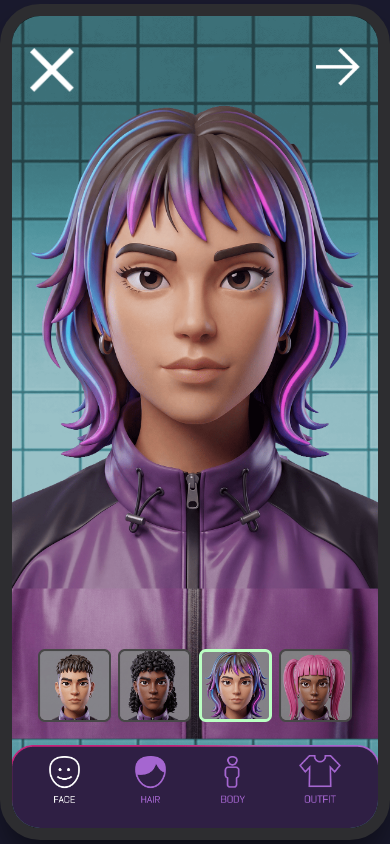
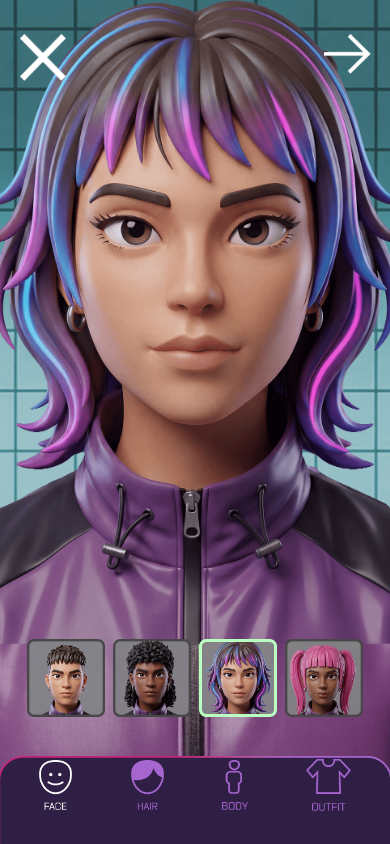
Before and after one commit to Jihan0712/GOMOAR, a plain HTML site: page index.html in a window 390 px wide. Both pictures are taken after a click on the button 194 px from the left and 749 px from the top of the page. Drawn offline with Linux system fonts and the light colour scheme.

Commit message:
ios  problem

```diff
--- a/styles.css
+++ b/styles.css
@@ -12,7 +12,7 @@ html {
   overflow: hidden;
 }
 
-/* Smartphone Frame */
+/* Smartphone Desktop Mockup Frame */
 .phone-container {
   position: relative;
   width: 375px;
@@ -24,31 +24,7 @@ html {
   overflow: hidden;
 }
 
-.hotspot {
-  position: absolute;
-  background: transparent !important;
-  border: none !important;
-  cursor: pointer;
-  z-index: 99;
-  /* Removes the blue flash on mobile Safari / Chrome */
-  -webkit-tap-highlight-color: rgba(0,0,0,0) !important;
-  -webkit-tap-highlight-color: transparent !important;
-  /* Removes the gray outline on desktop clicks */
-  outline: none !important;
-  box-shadow: none !important;
-  /* Prevents the user from accidentally highlighting/selecting the zone */
-  -webkit-touch-callout: none !important;
-  user-select: none !important;
-}
-
-/* Ensures it doesn't show anything when actively pressed or focused */
-.hotspot:focus, .hotspot:active, .hotspot:hover {
-  outline: none !important;
-  background: transparent !important;
-  box-shadow: none !important;
-}
-
-/* Individual Slides */
+/* Individual Slides Anchor Layout */
 .slide {
   position: absolute;
   top: 0;
@@ -62,7 +38,7 @@ html {
   display: block;
 }
 
-/* Background Screen Assets */
+/* Background Mockup Screen Layers */
 .slide .bg-image {
   width: 100%;
   height: 100%;
@@ -70,15 +46,16 @@ html {
   pointer-events: none;
 }
 
+/* Base Title Cover Alignment */
 .title {
   position: absolute;
   top: 42%;
   left: 50%;
   transform: translate(-50%, -50%);
-  width: 90%; /* Fixed: Removed invalid 'size: 500%;' */
+  width: 90%;
 }
 
-/* THE IMAGE BUTTON STYLING                   */
+/* Core Interface Control Buttons */
 .image-button {
   position: absolute;
   bottom: 7%;
@@ -97,18 +74,6 @@ html {
   display: block;
 }
 
-/* Transparent Close Hotspot for Screen 2 */
-.close-hotspot {
-  position: absolute;
-  top: 4%;
-  left: 5%;
-  width: 12%;
-  height: 6%;
-  background: rgba(0, 0, 0, 0);
-  border: none;
-  cursor: pointer;
-}
-
 .menubar {
   position: absolute;
   bottom: 0;
@@ -118,6 +83,7 @@ html {
   z-index: 5;
 }
 
+/* Bottom Tab Navigation Row */
 .menu-tabs {
   position: absolute;
   bottom: 0;
@@ -132,15 +98,23 @@ html {
   z-index: 10;
 }
 
+/* Global Native Element Style Cleanups */
+button.face,
+button.hair,
+button.body,
+button.outfit,
+button.submit,
+button.close,
+button.image-button,
 .menu-tabs button {
   background: transparent !important;
   border: none !important;
   padding: 0 !important;
   margin: 0 !important;
-  width: 18%;
+  outline: none !important;
+  box-shadow: none !important;
   cursor: pointer;
-  outline: none;
-  -webkit-tap-highlight-color: transparent;
+  -webkit-tap-highlight-color: transparent !important; /* Disables mobile touch box feedback */
 }
 
 .menu-tabs button img {
@@ -149,39 +123,18 @@ html {
   display: block;
 }
 
-.menu-tabs .face {
-  width: 9%;
-  margin-left: 0%;
-  margin-right: 3%;
-}
+/* Precise Menu Icon Alignment Metrics */
+.menu-tabs .face { width: 9%; margin-left: 0%; margin-right: 3%; }
+.menu-tabs .hair { width: 9%; margin-left: 3%; margin-right: 4%; }
+.menu-tabs .body { width: 7%; margin-left: 2%; margin-right: 3%; }
+.menu-tabs .outfit { width: 12%; margin-left: 2%; margin-right: 0%; }
 
-.menu-tabs .hair {
-  width: 9%;
-  margin-left: 3%;
-  margin-right: 4%;
-}
-
-.menu-tabs .body {
-  width: 7%;
-  margin-left: 2%;
-  margin-right: 3%;
-}
-
-.menu-tabs .outfit {
-  width: 12%;
-  margin-left: 2%;
-  margin-right: 0%;
-}
-
+/* Corner Control Headers */
 .submit {
   position: absolute;
   top: 4%;
   right: 5%;
   width: 12%;
-  background: transparent !important;
-  border: none !important;
-  padding: 0 !important;
-  cursor: pointer;
   z-index: 99999;
 }
 
@@ -195,11 +148,7 @@ html {
   top: 4%;
   left: 5%;
   width: 12%;
-  background: transparent !important;
-  border: none !important;
-  padding: 0 !important;
-  cursor: pointer;
-  z-index: 99999; /* FIXED: Elevated layer prioritization to prevent layout locks */
+  z-index: 99999;
 }
 
 .close img {
@@ -207,23 +156,7 @@ html {
   height: auto;
 }
 
-button.face,
-button.hair,
-button.body,
-button.outfit,
-button.submit,
-button.image-button {
-  background: transparent !important;
-  border: none !important;
-  padding: 0 !important;
-  margin: 0 !important;
-  outline: none !important;
-  box-shadow: none !important;
-  cursor: pointer;
-  -webkit-tap-highlight-color: transparent !important;
-}
-
-/* CHOICE ROW CONTAINER (FLOATING ABOVE MENU BAR) */
+/* Floating Thumbnail Selection Panels */
 .choice-container {
   position: absolute;
   bottom: 13%;
@@ -241,8 +174,6 @@ button.image-button {
   border: none !important;
   padding: 0 !important;
   cursor: pointer;
-  outline: none;
-  -webkit-tap-highlight-color: transparent;
 }
 
 .choice-container .choice-btn img {
@@ -251,27 +182,13 @@ button.image-button {
   display: block;
 }
 
-/* INDIVIDUAL CONTROL FOR EACH CHOICE SIZE & SPACING */
-.choice-container .item-1 {
-  width: 20%;
-  margin-right: 2%;
-}
+/* Grid Item Spacing Parameters */
+.choice-container .item-1 { width: 20%; margin-right: 2%; }
+.choice-container .item-2 { width: 20%; margin-right: 2%; }
+.choice-container .item-3 { width: 20%; margin-right: 2%; }
+.choice-container .item-4 { width: 20%; margin-right: 0%; }
 
-.choice-container .item-2 {
-  width: 20%;
-  margin-right: 2%;
-}
-
-.choice-container .item-3 {
-  width: 20%;
-  margin-right: 2%;
-}
-
-.choice-container .item-4 {
-  width: 20%;
-  margin-right: 0%;
-}
-
+/* Layered Character Model Elements */
 .person1 {
   position: absolute;
   top: 50%;
@@ -280,6 +197,7 @@ button.image-button {
   width: 100%;
 }
 
+/* Live Camera Video Pipelines */
 .slide video {
   position: absolute;
   top: 0;
@@ -288,7 +206,7 @@ button.image-button {
   height: 100%;
   object-fit: cover;
   z-index: 1;
-  transform: scaleX(-1);
+  transform: scaleX(-1); /* Mirrors front facing stream */
   background-color: #000;
 }
 
@@ -300,3 +218,49 @@ button.image-button {
   width: 50%;
   z-index: 5;
 }
+
+/* ======================================================= */
+/* UNIVERSAL IOS & MOBILE BROWSER FLUID RESPONSIVE FIXES   */
+/* ======================================================= */
+@media (max-width: 480px) {
+  body, html {
+    position: fixed;
+    width: 100%;
+    height: 100%;
+    margin: 0;
+    padding: 0;
+    overflow: hidden;
+  }
+
+  /* Force layout wrapper to conform tightly to mobile viewports */
+  .phone-container {
+    width: 100vw !important;
+    height: 100dvh !important; /* Resolves dynamic navigation bar expansion */
+    max-width: 100vw !important;
+    max-height: 100dvh !important;
+    border: none !important;
+    border-radius: 0 !important;
+    box-shadow: none !important;
+  }
+
+  /* Synchronizes character asset transformations to fix aspect-ratio drifting */
+  .person1, .person2 {
+    position: absolute !important;
+    top: 0 !important;
+    left: 0 !important;
+    width: 100% !important;
+    height: 100% !important;
+    object-fit: cover !important;
+    transform: none !important;
+  }
+
+  /* Safe Area layout padding protection */
+  .menu-tabs {
+    height: 14% !important;
+    padding-bottom: env(safe-area-inset-bottom);
+  }
+
+  .choice-container {
+    bottom: 15% !important;
+  }
+}
```
Also changed, not shown: index.html (+31 -55 lines).
